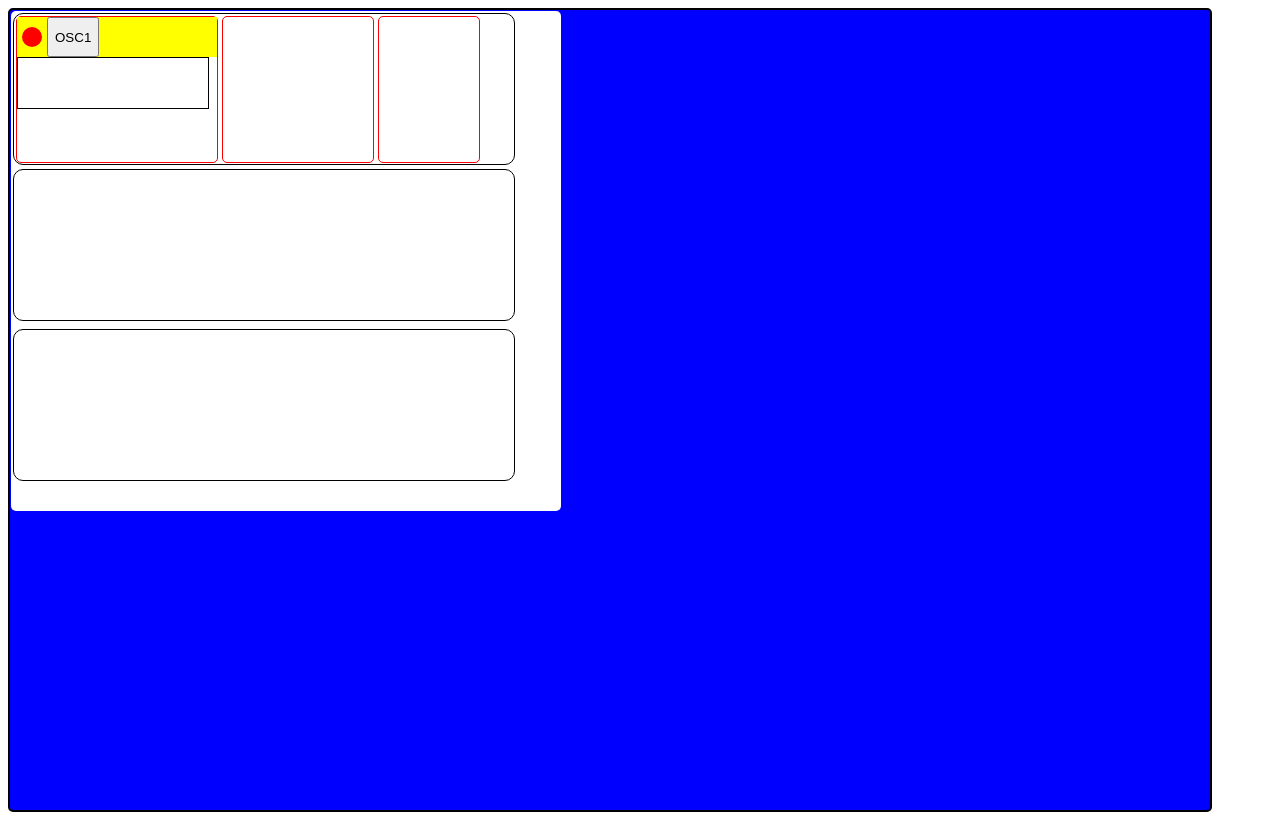
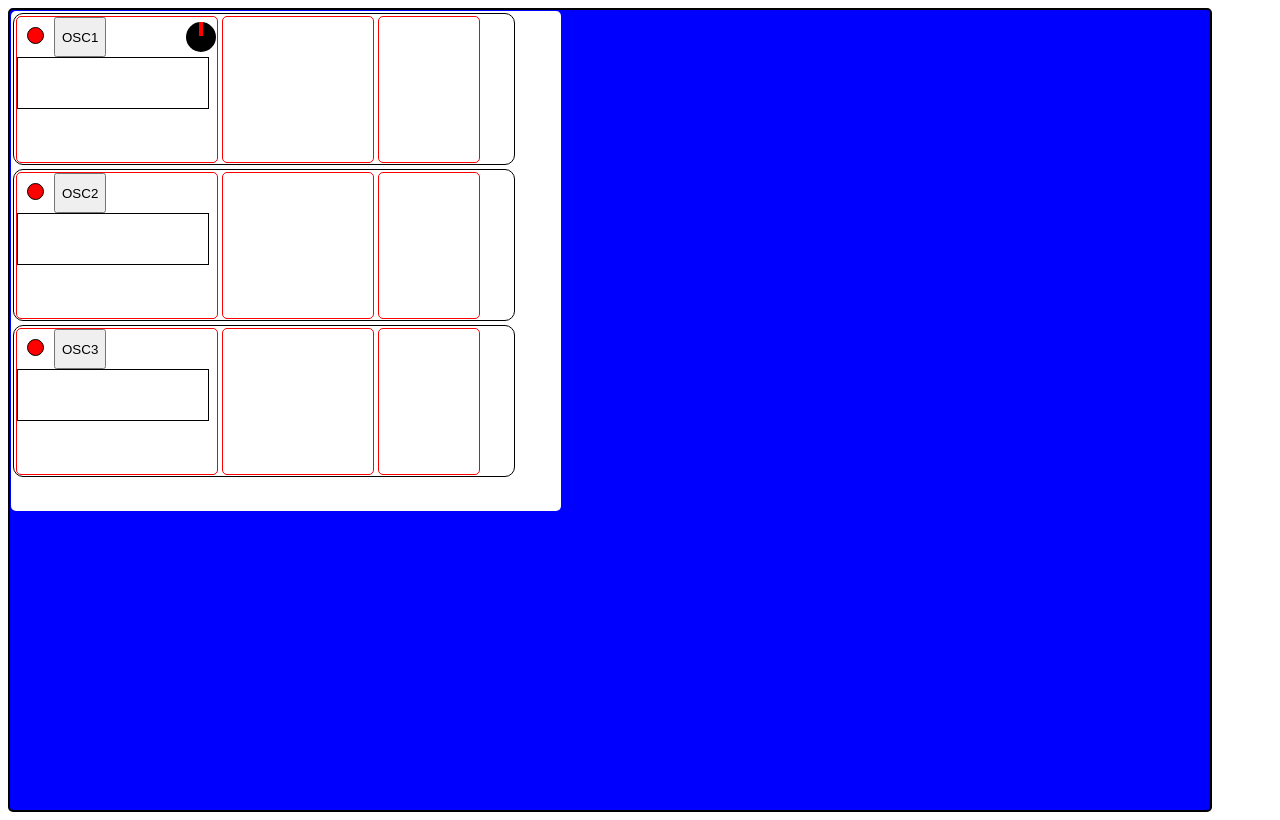
Before and after one commit to husaintheking/mannaiator.github.io, a plain HTML site: page index.html in a window 1280 px wide. Drawn offline with Linux system fonts and the light colour scheme.

Commit message:
button change color

```diff
--- a/css/style.css
+++ b/css/style.css
@@ -50,7 +50,7 @@
 
 .buttonOscContainer{
   width:200px;
-  background-color:yellow;
+  //background-color:yellow;
   height:40px;
   display:inline-flex;
 }
@@ -67,12 +67,10 @@
 .onOffOsc{
   background-color:red;
   border-radius:50px;
-  width:20px;
-  heigth:20px;
-  margin-top:10px;
-  margin-bottom:10px;
-  margin-left:5px;
-  margin-right:5px;
+  width:15px;
+  height:15px;
+  margin:10px;
+  border: 1px solid black;
 
 }
 
@@ -86,25 +84,39 @@
 }
 
 
+#butt1{}
+#butt2{}
+#butt3{}
 
+#dot1{}
+#dot2{}
+#dot3{}
 
-
-
-
-#oz1{
-
-}
-
-#oZ2{
-
-
-}
-
-#oZ3{
-
+.clicked{
+  background-color:yellow;
 }
 
 
-#osc1{
+.knobVol{
+  background-color:black;
+  width:30px;
+  height:30px;
+  border-radius:50px;
+  margin-left:80px;
+  transform:translateY(-50%);
+  position:relative;
+  top:50%;
+}
 
+.knobLabel{
+  width:4px;
+  height:14px;
+  background-color:red;
+  position:relative;
+  transform:translateX(-50%);
+  left:50%;
 }
+
+#vol1{}
+#vol2{}
+#vol3{}
--- a/index.html
+++ b/index.html
@@ -20,9 +20,13 @@
       <div class = "oscZone" id="oscZone1">
         <div class="buttonOscContainer" >
 
-            <div class="onOffOsc"></div>
+            <div id="dot1"class="onOffOsc"></div>
 
-          <button>OSC1</button>
+          <button id="butt1" onclick="changeColorDot(1)">OSC1</button>
+          <div id="vol1" class="knobVol">
+            <div class="knobLabel"></div>
+
+          </div>
         </div>
 
         <canvas height="50px" width="190px" style="border: solid black 1px"></canvas>
@@ -36,8 +40,54 @@
 
 
 
-    <div class="osc" id="osc2"></div>
-    <div class="osc" id="osc3"></div>
+
+
+    <div class="osc" id="osc2">
+      <div class = "oscZone" id="oscZone1">
+        <div class="buttonOscContainer" >
+
+            <div id="dot2"class="onOffOsc"></div>
+
+          <button id="butt2" onclick= "changeColorDot(2)">OSC2</button>
+        </div>
+
+        <canvas height="50px" width="190px" style="border: solid black 1px"></canvas>
+
+
+      </div>
+
+      <div class = "oscZone" id="oscZone2"></div>
+      <div class = "oscZone" id="oscZone3"></div>
+    </div>
+
+
+
+
+
+
+
+
+    <div class="osc" id="osc3">
+
+
+      <div class = "oscZone" id="oscZone1">
+        <div class="buttonOscContainer" >
+
+            <div id="dot3"class="onOffOsc"></div>
+
+          <button id="butt3" onclick="changeColorDot(3)">OSC3</button>
+        </div>
+
+        <canvas height="50px" width="190px" style="border: solid black 1px"></canvas>
+
+
+      </div>
+
+      <div class = "oscZone" id="oscZone2"></div>
+      <div class = "oscZone" id="oscZone3"></div>
+
+
+    </div>
 
 
   </div>
@@ -46,6 +96,11 @@
 
 
 
+    <script  src="js/index.js"></script>
+
+
+
+
 </body>
 
 </html>
--- /dev/null
+++ b/js/index.js
@@ -0,0 +1,54 @@
+var flag=false;
+
+function changeColorDot(x){
+  var y = "dot" + x;
+  document.getElementById(y).classList.toggle("clicked");
+  flag=!flag;
+  console.log(flag);
+}
+
+var c1 = new AudioContext();
+function createOscillator1(oscType)
+{
+  var osc1= c1.createOscillator();
+  var g1 = c1.createGain();
+  g1.gain.value=0.1;
+  osc1.type="square";
+  osc1.connect(g1);
+  g1.connect(c1.destination);
+  osc1.start();
+}
+
+var genDeg=0;
+
+let spinner = document.getElementById('vol1');
+    //feedback = document.getElementById('feedback')
+let x,
+    y,
+    deg = genDeg,
+    startX,
+    startY,
+    hold = false
+spinner.addEventListener('mousedown',function(e){
+  hold = true;
+  startX = e.clientX;
+  startY = e.clientY;
+})
+window.addEventListener('mouseup',function(e){
+  if (hold){
+    hold = false;
+  }
+})
+window.addEventListener('mousemove',function(e){
+  if (hold){
+    let diffX = e.clientX - startX;
+    let diffY = e.clientY - startY;
+    let delta = Math.abs(diffX) > Math.abs(diffY) ? -diffX : diffY
+    deg = (Math.round(-delta/15) * 15);
+    deg=Math.abs(deg%360);
+    spinner.style.transform = `translateY(-50%) rotate(${deg}deg)`
+    //feedback.innerHTML = deg;
+    console.log(genDeg)
+    genDeg=deg;
+  }
+})
```
